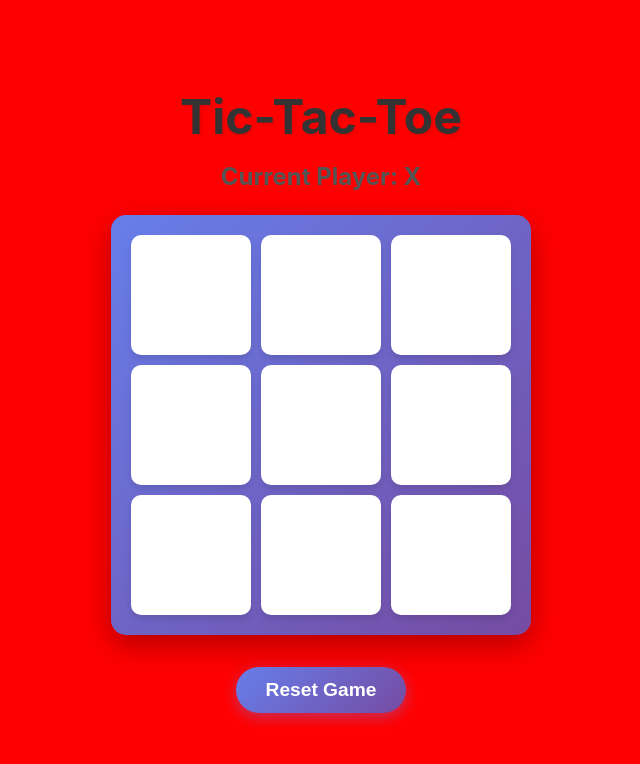
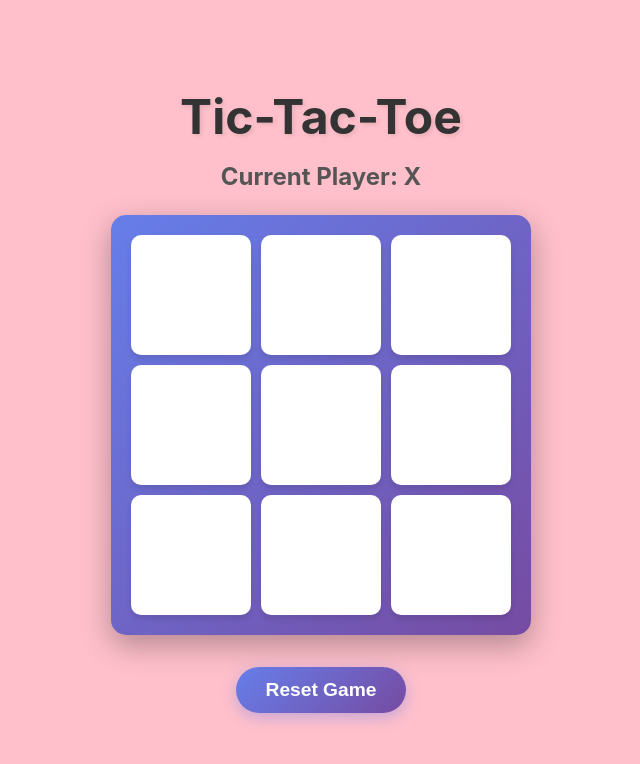
Before and after one commit to dmitrykobenyak/tic-tak-toe, a React (Vite) app: page / in a window 1280 px wide. Shown: the top 764 px of the page, without its empty margins (319-959 px from the left). Built offline with nearby package versions, Linux system fonts and the light colour scheme.

Commit message:
Make background pink

```diff
--- a/package.json
+++ b/package.json
@@ -4,7 +4,7 @@
   "description": "A simple tic-tac-toe game",
   "type": "module",
   "scripts": {
-    "dev": "vite --host 0.0.0.0 --port 3000",
+    "dev": "vite --host 0.0.0.0 --port 80",
     "build": "tsc && vite build",
     "start": "node server.js",
     "preview": "vite preview",
--- a/src/index.css
+++ b/src/index.css
@@ -10,7 +10,7 @@ body {
     'Cantarell', 'Fira Sans', 'Droid Sans', 'Helvetica Neue', sans-serif;
   -webkit-font-smoothing: antialiased;
   -moz-osx-font-smoothing: grayscale;
-  background: red;
+  background: pink;
   min-height: 100vh;
 }
 
--- a/vite.config.ts
+++ b/vite.config.ts
@@ -6,7 +6,7 @@ export default defineConfig({
   plugins: [react()],
   server: {
     host: '0.0.0.0',
-    port: 3000,
+    port: 80,
     allowedHosts: true
   }
 })
```
